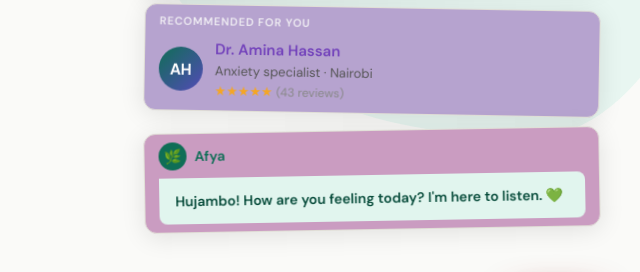
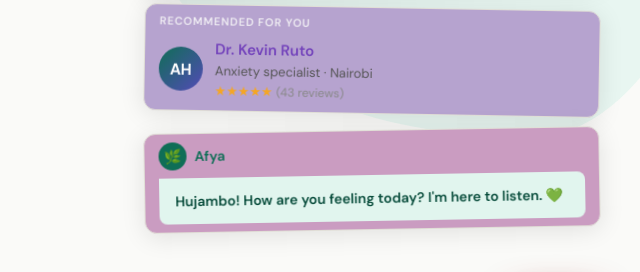
Before and after one commit to sethcolosso/Afyamind, a website: page frontend/home.html in a window 1280 px wide. Shown: the part 431-703 px from the top of the page, 640-1280 px from the left. Drawn offline with Linux system fonts and the light colour scheme.

Commit message:
home page update

```diff
--- a/frontend/home.html
+++ b/frontend/home.html
@@ -53,7 +53,7 @@
         <div class="provider-card-mini">
           <div class="provider-avatar-sm">AH</div>
           <div>
-            <div style="font-weight:700;font-size:15px;">Dr. Amina Hassan</div>
+            <div style="font-weight:700;font-size:15px;">Dr. Kevin Ruto</div>
             <div style="font-size:13px;color:var(--text-sec);">Anxiety specialist · Nairobi</div>
             <div class="stars">★★★★★ <span style="color:var(--text-muted);font-size:12px;">(43 reviews)</span></div>
           </div>
```
